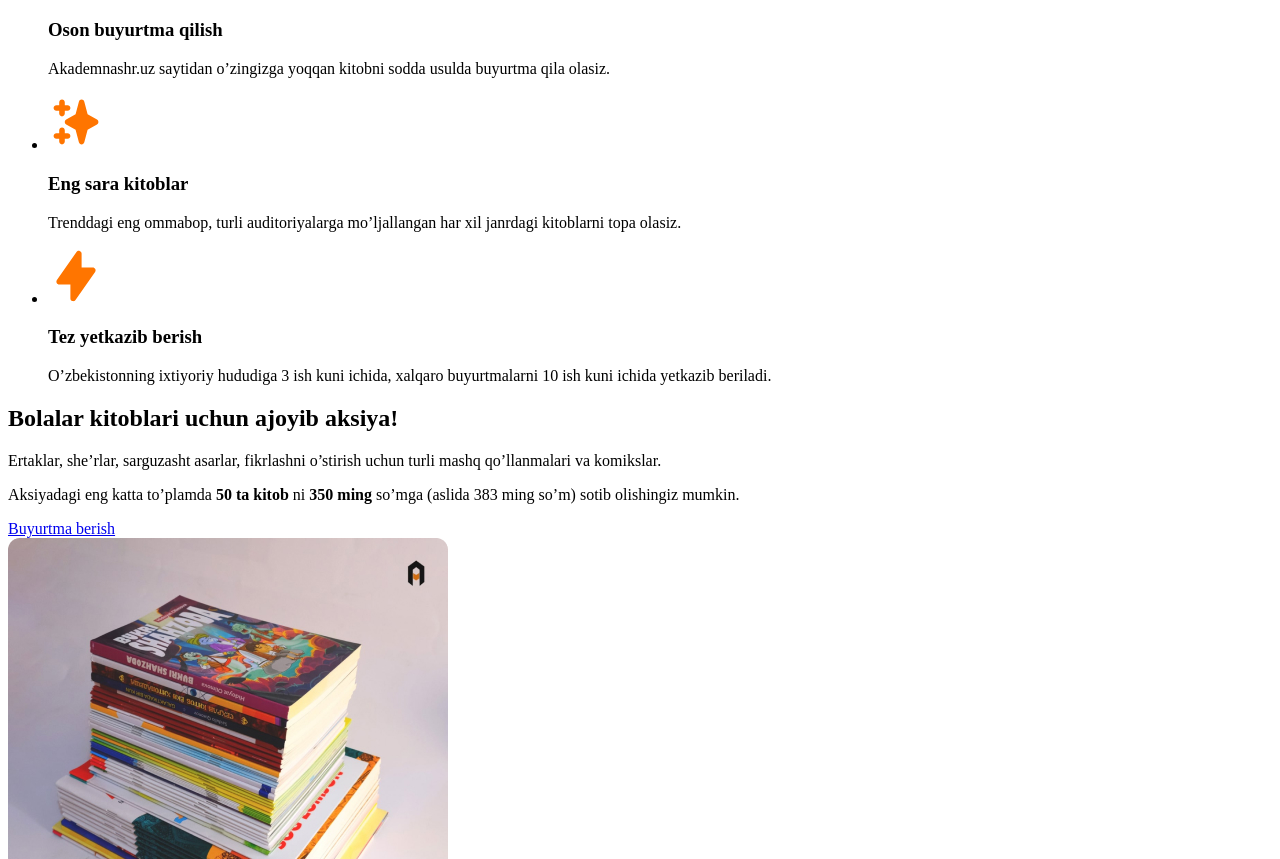
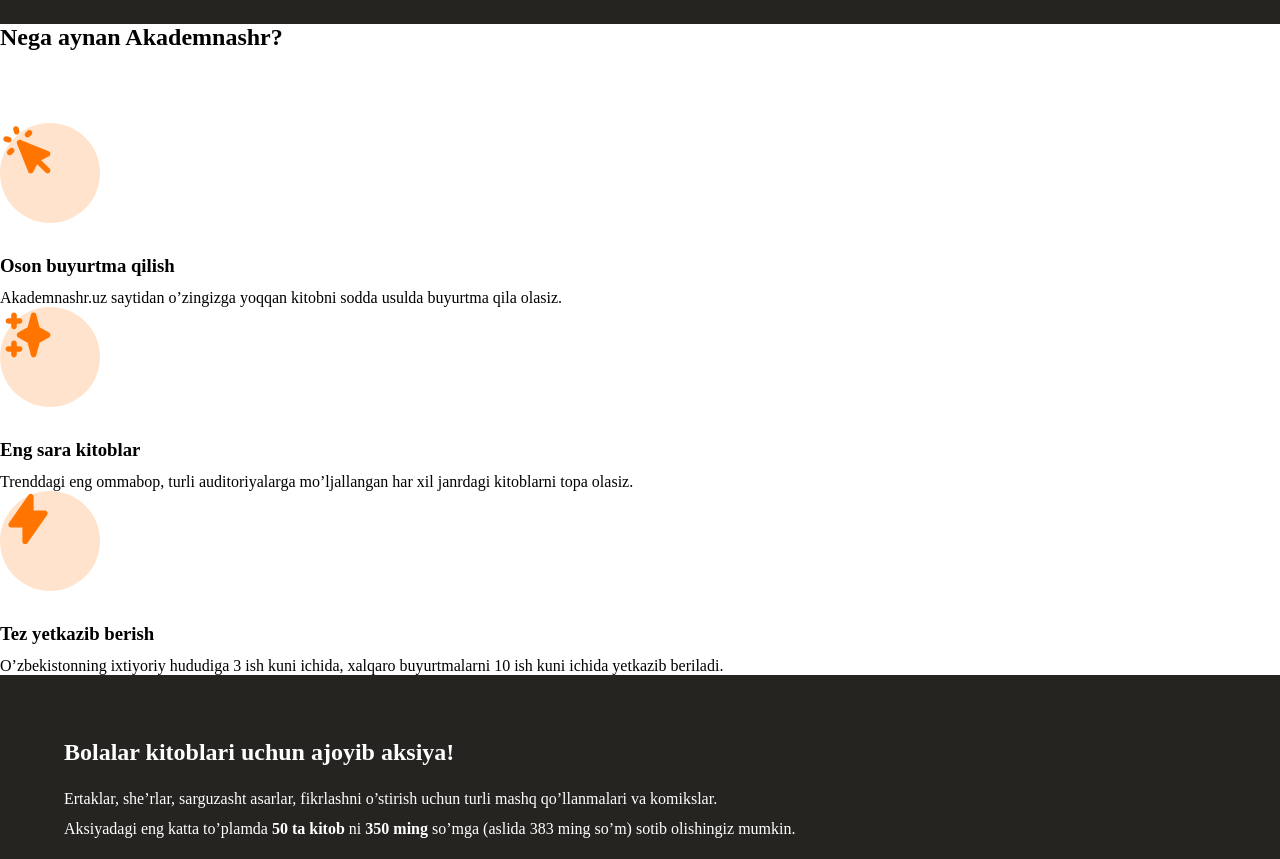
Before and after one commit to Elmurod17/Akademnashr, a plain HTML site: page index.html in a window 1280 px wide. Shown: the part 925-1784 px from the top of the page. Drawn offline with Linux system fonts and the light colour scheme.

Commit message:
small changes

```diff
--- a/css/style.css
+++ b/css/style.css
@@ -1,4 +1,65 @@
+* {
+  margin: 0px;
+  padding: 0px;
+}
+
+.orange-button {
+  display: inline-block;
+  padding: 12px, 24px;
+  background-color: #ff7500;
+  border-radius: 4px;
+  text-decoration: none;
+}
+
 .hero {
   background-color: #252420;
   color: white;
+  padding-top: 80px;
+  padding-bottom: 80px;
 }
+
+.hero-title {
+  margin: 22px;
+}
+
+.hero-text {
+  margin: 32px;
+}
+
+.title {
+  margin-bottom: 72px;
+}
+
+.circle {
+  display: inline-block;
+  width: 100px;
+  height: 100px;
+  background-color: rgba(255, 117, 0, 20%);
+  border-radius: 50%;
+  margin-bottom: 32px;
+}
+
+.card-title {
+  margin-bottom: 12px;
+}
+
+.cta {
+  background-color: #252420;
+  color: white;
+  padding: 64px;
+}
+
+.cta-title {
+  margin-bottom: 24px;
+}
+
+.cta-text {
+  margin-top: 12px;
+  margin-bottom: 24px;
+}
+
+.footer {
+  padding-top: 56px;
+  padding-bottom: 56px;
+  background-color: #f8f8f8;
+}
--- a/index.html
+++ b/index.html
@@ -30,7 +30,7 @@
           </li>
         </ul>
       </nav>
-      <a href="#">Ro'yxatdan o'tish</a>
+      <a class="orange-button" href="#">Ro'yxatdan o'tish</a>
     </header>
     <!-- main -->
     <main>
@@ -38,14 +38,14 @@
       <section class="hero">
         <!-- content -->
         <div>
-          <h2>Pythonda dasturlash asoslari</h2>
-          <p>
+          <h2 class="hero-title">Pythonda dasturlash asoslari</h2>
+          <p class="hero-text">
             Dasturlash asoslariga oid o‘zbek tilidagi ilk eng mukammal
             qo‘llanma. Kitobning har bir bo‘limi uchun maxsus video darslar
             yozilgan bo‘lib, ularga kitobda ko‘rsatilgan QR kod orqali o‘tish
             mumkin.
           </p>
-          <a href="#">Buyurtma berish</a>
+          <a class="orange-button" href="#">Buyurtma berish</a>
         </div>
         <img
           src="./python-book.jpg"
@@ -56,42 +56,48 @@
       </section>
       <!-- Nega aynan Akademnashr? -->
       <section>
-        <h1>Nega aynan Akademnashr?</h1>
+        <h1 class="title">Nega aynan Akademnashr?</h1>
         <ul>
           <li>
+            <span class="circle">
               <img
                 src="./images/cursor.svg"
                 alt="Oson buyurtma qilish"
                 width="56"
                 height="56"
               />
-            <h3>Oson buyurtma qilish</h3>
+            </span>
+            <h3 class="card-title">Oson buyurtma qilish</h3>
             <p>
               Akademnashr.uz saytidan o’zingizga yoqqan kitobni sodda usulda
               buyurtma qila olasiz.
             </p>
           </li>
           <li>
+            <span class="circle">
               <img
                 src="./images/stars.svg"
                 alt="Eng sara kitoblar"
                 width="56"
                 height="56"
               />
-            <h3>Eng sara kitoblar</h3>
+            </span>
+            <h3 class="card-title">Eng sara kitoblar</h3>
             <p>
               Trenddagi eng ommabop, turli auditoriyalarga mo’ljallangan har xil
               janrdagi kitoblarni topa olasiz.
             </p>
           </li>
           <li>
+            <span class="circle">
               <img
                 src="./images/thunder.svg"
                 alt="Tez yetkazib berish"
                 width="56"
                 height="56"
               />
-            <h3>Tez yetkazib berish</h3>
+            </span>
+            <h3 class="card-title">Tez yetkazib berish</h3>
             <p>
               O’zbekistonning ixtiyoriy hududiga 3 ish kuni ichida, xalqaro
               buyurtmalarni 10 ish kuni ichida yetkazib beriladi.
@@ -100,20 +106,20 @@
         </ul>
       </section>
       <!-- cta -->
-      <section>
+      <section class="cta">
         <!-- content -->
         <div>
-          <h2>Bolalar kitoblari uchun ajoyib aksiya!</h2>
+          <h2 class="cta-title">Bolalar kitoblari uchun ajoyib aksiya!</h2>
           <p>
             Ertaklar, she’rlar, sarguzasht asarlar, fikrlashni o’stirish uchun
             turli mashq qo’llanmalari va komikslar.
           </p>
-          <p>
+          <p class="cta-text">
             Aksiyadagi eng katta to’plamda <b>50 ta kitob</b> ni
             <b>350 ming</b> so’mga (aslida 383 ming so’m) sotib olishingiz
             mumkin.
           </p>
-          <a href="#">Buyurtma berish</a>
+          <a class="orange-button" href="#">Buyurtma berish</a>
         </div>
         <div>
           <img
@@ -126,7 +132,7 @@
       </section>
     </main>
     <!-- footer -->
-    <footer>
+    <footer class="footer">
       <!-- top -->
       <div>
         <a href="index.html">
```
Lines whose indentation alone changed are shown as unchanged.
